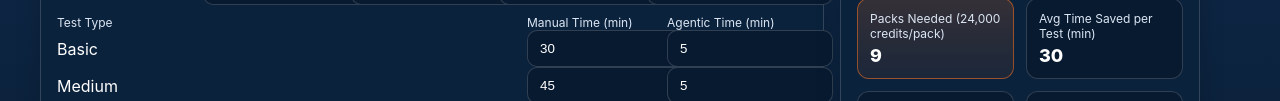
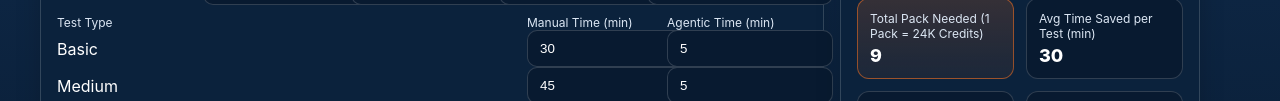
Before and after one commit to chepa-git/Credit_Calculator, a plain HTML site: page index.html in a window 1280 px wide. Shown: the part 196-297 px from the top of the page. Drawn offline with Linux system fonts and the light colour scheme.

Commit message:
Update index.html

```diff
--- a/index.html
+++ b/index.html
@@ -175,7 +175,7 @@
       <div class="kpis">
         <div class="kpi hl"><div class="lbl">Number of tests</div><div id="kNum" class="val">—</div></div>
         <div class="kpi hl"><div class="lbl">Total Credits Required</div><div id="kCredits" class="val">—</div></div>
-        <div class="kpi hl"><div class="lbl">Packs Needed (24,000 credits/pack)</div><div id="kPacks" class="val">—</div></div>
+        <div class="kpi hl"><div class="lbl">Total Pack Needed (1 Pack = 24K Credits)</div><div id="kPacks" class="val">—</div></div>
         <div class="kpi"><div class="lbl">Avg Time Saved per Test (min)</div><div id="kAvgMin" class="val">—</div></div>
         <div class="kpi"><div class="lbl">Total Time Saved (hrs)</div><div id="kHours" class="val">—</div></div>
         <div class="kpi"><div class="lbl">Total Cost Saved ($)</div><div id="kSaved" class="val">—</div></div>
```
